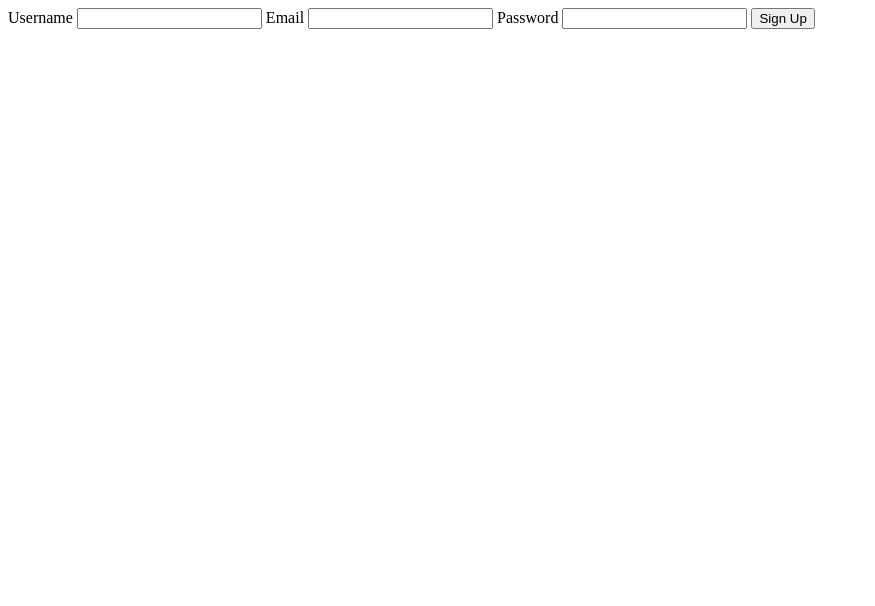
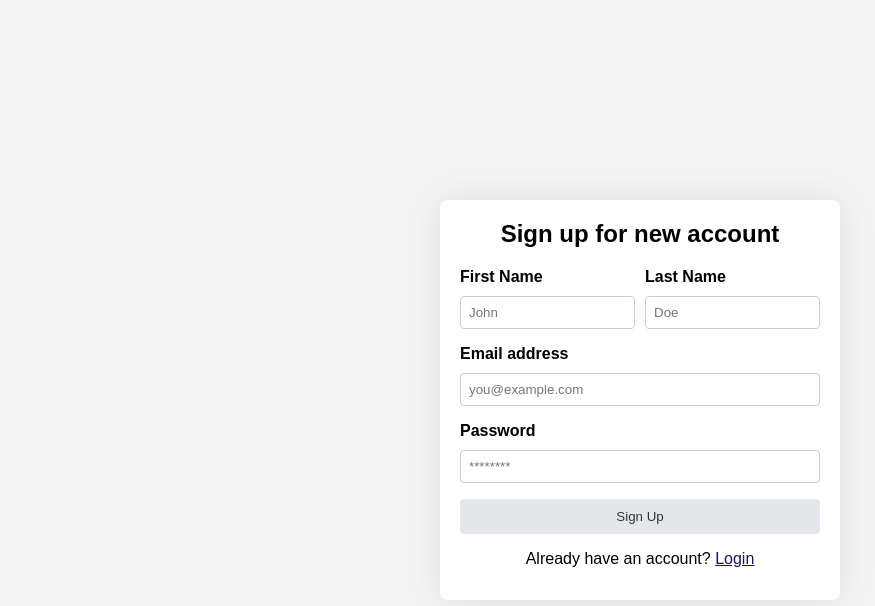
Before and after one commit to mteobranas/focus-flow, a plain HTML site: page app-client/signup.html in a window 1280 px wide. Shown: the whole page, without its empty margins (0-875 px from the left). Drawn offline with Linux system fonts and the light colour scheme.

Commit message:
login and signup design

```diff
--- a/app-client/js/signup.js
+++ b/app-client/js/signup.js
@@ -1,22 +1,24 @@
 function createUser() {
-  const username = document.getElementById('username').value
-  const email = document.getElementById('email').value
+  const firstName = document.getElementById('first-name').value
+  const lastName = document.getElementById('last-name').value
+  const emailAddress = document.getElementById('email-address').value
   const password = document.getElementById('password').value
 
-  if (!username || !email || !password) {
-    console.log('Please fill in all fields')
+  if (!firstName || !lastName || !emailAddress || !password) {
+    alert('Please fill in all fields')
     return
   } else {
     const user = {
-      username: username,
-      email: email,
+      firstName: firstName,
+      lastName: lastName,
+      emailAddress: emailAddress,
       password: password,
     }
     return user
   }
 }
 
-document.getElementById('signup').addEventListener('submit', (event) => {
+document.getElementById('signup-btn').addEventListener('click', (event) => {
   event.preventDefault()
   const user = createUser()
 
@@ -33,11 +35,11 @@ document.getElementById('signup').addEventListener('submit', (event) => {
   })
     .then((response) => {
       if (!response.ok) {
-        throw new Error('Network response was not ok')
+        throw new Error(response.statusText)
       }
       window.location.href = './login.html'
     })
     .catch((error) => {
-      console.error('Error:', error)
+      alert(error)
     })
 })
--- a/app-client/signup.html
+++ b/app-client/signup.html
@@ -1,20 +1,73 @@
 <!DOCTYPE html>
 <html lang="en">
-<head>
-  <meta charset="UTF-8">
-  <meta name="viewport" content="width=device-width, initial-scale=1.0">
-  <title>Document</title>
-</head>
-<body>
-  <form id="signup">
-    <label for="username">Username</label>
-    <input type="text" name="username" id="username">
-    <label for="email">Email</label>
-    <input type="email" name="email" id="email">
-    <label for="password">Password</label>
-    <input type="password" name="password" id="password">
-    <input type="submit" value="Sign Up">
-  </form>
-  <script src="js/signup.js"></script>
-</body>
+  <head>
+    <meta charset="UTF-8" />
+    <meta name="viewport" content="width=device-width, initial-scale=1.0" />
+    <link rel="stylesheet" href="style.css" />
+    <link rel="icon" href="./favicon.ico" type="image/x-icon">
+    <link rel="shortcut icon" href="./favicon.ico" type="image/x-icon">
+    <title>Focus Flow</title>
+  </head>
+  <body class="signupBody">
+    <div class="container">
+      <div class="header">
+        <h2>Sign up for new account</h2>
+      </div>
+      <div class="form-container">
+        <div class="form-wrapper">
+          <div class="form-row">
+            <div class="form-group">
+              <label for="first-name">First Name</label>
+              <input
+                type="text"
+                id="first-name"
+                autocomplete="given-name"
+                required=""
+                placeholder="John"
+                name="firstName"
+              />
+            </div>
+            <div class="form-group">
+              <label for="last-name">Last Name</label>
+              <input
+                type="text"
+                id="last-name"
+                autocomplete="family-name"
+                required=""
+                placeholder="Doe"
+                name="lastName"
+              />
+            </div>
+          </div>
+          <div class="form-group">
+            <label for="email-address">Email address</label>
+            <input
+              type="email"
+              id="email-address"
+              autocomplete="email"
+              required=""
+              placeholder="you@example.com"
+              name="email"
+            />
+          </div>
+          <div class="form-group">
+            <label for="password">Password</label>
+            <input
+              type="password"
+              id="password"
+              autocomplete="current-password"
+              required=""
+              placeholder="********"
+              name="password"
+            />
+          </div>
+          <div class="form-group">
+            <button type="submit" id="signup-btn">Sign Up</button>
+          </div>
+        </div>
+      </div>
+      <p>Already have an account? <a href="login.html">Login</a></p>
+    </div>
+    <script src="js/signup.js"></script>
+  </body>
 </html>
--- a/app-client/style.css
+++ b/app-client/style.css
@@ -37,6 +37,10 @@ body {
   display: flex;
   align-items: center;
   font-size: 18px;
+}
+
+.user-name {
+  padding-right: 6px;
 }
 
 .user-info:hover {
@@ -241,9 +245,105 @@ textarea:focus {
 }
 
 .dropdown-content a:hover {
-  background-color: #ddd;
+  background-color: #c1c3c7;
 }
 
 .show {
   display: block;
 }
+
+.loginBody, .signupBody {
+  font-family: Arial, sans-serif;
+  margin: 0;
+  padding: 0;
+  display: flex;
+  justify-content: center;
+  align-items: center;
+  min-height: 100vh;
+  background-color: #f5f5f5;
+}
+
+.container {
+  max-width: 400px;
+  background-color: #fff;
+  padding: 20px;
+  width: 400px;
+  height: 400px;
+  border-radius: 8px;
+  box-shadow: 0 0 40px rgba(0, 0, 0, 0.1);
+}
+
+.loginBody > .container {
+  height: 320px;
+}
+
+.header {
+  text-align: center;
+}
+
+.logo {
+  width: 64px;
+  height: 64px;
+  border-radius: 50%;
+  margin-bottom: 10px;
+}
+
+.header h2 {
+  font-size: 1.5em;
+  margin-bottom: 20px;
+}
+
+.container p {
+  text-align: center;
+}
+
+.container a {
+  text-decoration: underline;
+  color: #215;
+}
+
+.form-container {
+  margin-top: 20px;
+}
+
+.form-wrapper {
+  display: flex;
+  flex-direction: column;
+}
+
+.form-row {
+  display: flex;
+  gap: 10px;
+}
+
+.form-group {
+  margin-bottom: 16px;
+  display: flex;
+  flex-direction: column;
+  gap: 10px;
+}
+
+.form-group label {
+  font-weight: bold;
+}
+
+.form-group input {
+  width: 100%;
+  padding: 8px;
+  box-sizing: border-box;
+  border: 1px solid #ccc;
+  border-radius: 4px;
+}
+
+.form-group button {
+  background-color: #e5e7eb;
+  color: #333;
+  padding: 10px;
+  border: none;
+  border-radius: 4px;
+  cursor: pointer;
+}
+
+.form-group button:hover {
+  background-color: #c1c3c7;
+}
```
Also changed, not shown: app-client/index.html (+4 -3 lines), app-client/js/index.js (+7 -1 lines), app-client/js/login.js (+4 -4 lines), app-client/login.html (+47 -15 lines), app-server/app.js (+20 -21 lines), app-client/favicon.ico (added).
